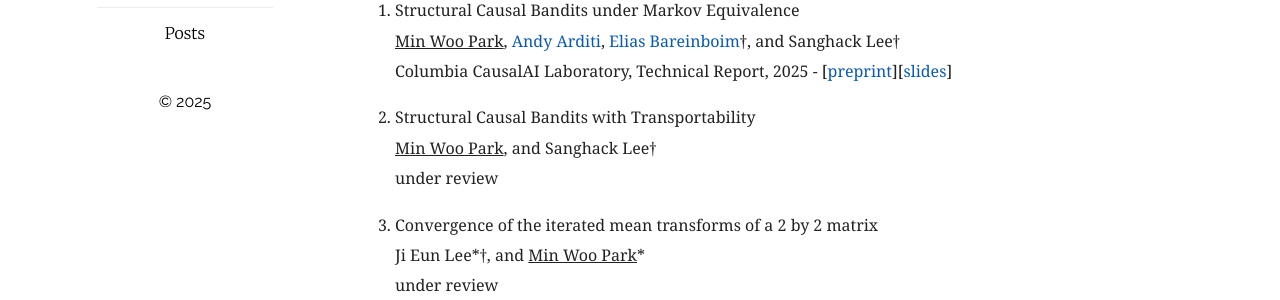
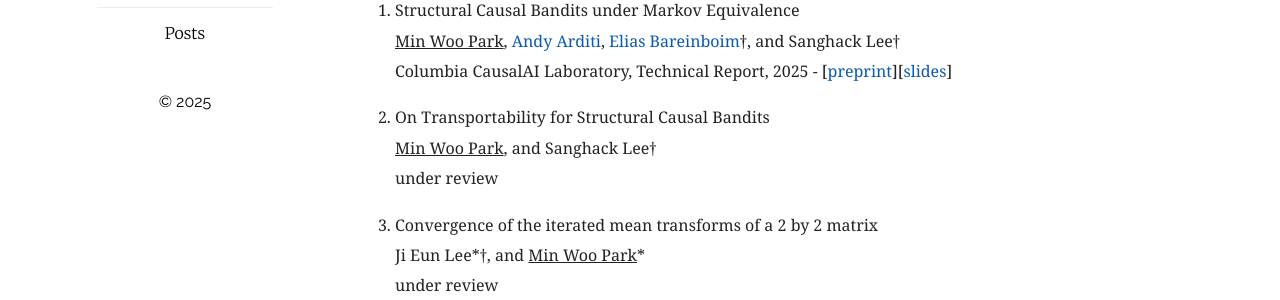
Before and after one commit to MinwooPark96/minwoopark96.github.com, a Jekyll site: the page built from index.md, in a window 1280 px wide and 1277 px high. Shown: the part 670-970 px from the top of the window. Built offline with Jekyll 4.4.1, drawn with Linux system fonts in a browser that asks for light colours.

Commit message:
under review SCB-MEC TR

```diff
--- a/index.md
+++ b/index.md
@@ -27,7 +27,7 @@ Department of Mathematics and Statistics, Sejong University (2016  - 2022) <br/>
 <ins>Min Woo Park</ins>, [Andy Arditi](https://andyrdt.com/), [Elias Bareinboim](https://causalai.net/)†, and Sanghack Lee† <br/>
 Columbia CausalAI Laboratory, Technical Report, 2025 - [[preprint](https://causalai.net/r122.pdf)][[slides](https://minwoopark96.github.io/present/tech122.pdf)]
 
-2. Structural Causal Bandits with Transportability <br/>
+2. On Transportability for Structural Causal Bandits <br/>
 <ins>Min Woo Park</ins>, and Sanghack Lee† <br/>
 under review
 
```
